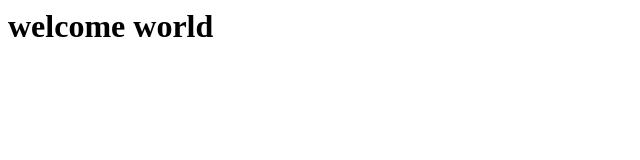
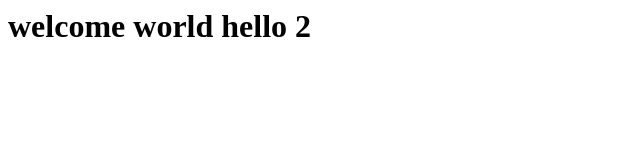
Before and after one commit to abujan10/cicd, a plain HTML site: page docker/index.html in a window 1280 px wide. Shown: the whole page, without its empty margins (0-640 px from the left). Drawn offline with Linux system fonts and the light colour scheme.

Commit message:
version 1

```diff
--- a/docker/index.html
+++ b/docker/index.html
@@ -1 +1 @@
-<h1> welcome world </h1>
+<h1> welcome world hello 2 </h1>
```
